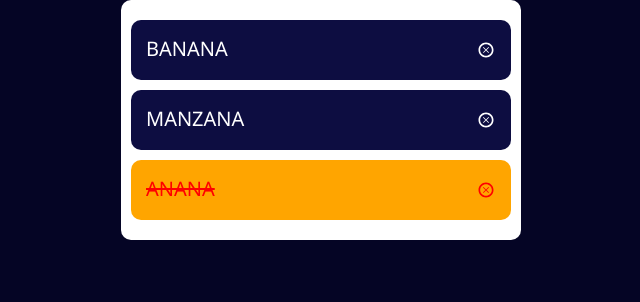
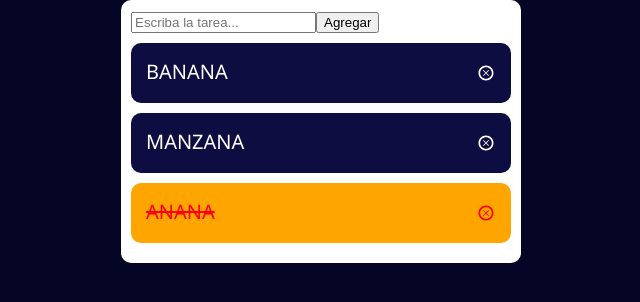
Before and after one commit to GonzaloSantillan-73/aplicacion-de-tareas, a React (Vite) app: page / in a window 1280 px wide. Shown: the top 302 px of the page, without its empty margins (319-959 px from the left). Built offline with nearby package versions, Linux system fonts and the light colour scheme.

Commit message:
cree la funcion de agregar tareas

```diff
--- /dev/null
+++ b/src/components/InputTareas.jsx
@@ -0,0 +1,31 @@
+import React,{useState} from "react";
+
+function InputTareas({agregarTarea}){
+
+  const [input,setInput] = useState("")
+
+  const manejarCambio=(e)=>{
+    setInput(e.target.value)
+  }
+
+  const manejarEnvio=(e)=>{
+    e.preventDefault()
+    const tareaNueva={
+      texto:input,
+      id:crypto.randomUUID(),
+      completado:false
+    }
+    agregarTarea(tareaNueva)
+  }
+
+  return(
+    <>
+      <form onSubmit={manejarEnvio}>
+        <input type="text" placeholder="Escriba la tarea..." name="tarea" onChange={manejarCambio} />
+        <button type="submit">Agregar</button>
+      </form>
+    </>
+  )
+}
+
+export default InputTareas
--- a/src/components/ListaTareas.jsx
+++ b/src/components/ListaTareas.jsx
@@ -1,5 +1,6 @@
 import React,{useState} from "react"
 import Tarea from "./Tarea"
+import InputTareas from "./InputTareas"
 
 function listaTareas() {
   const listaDeTareas = [
@@ -40,8 +41,13 @@ function listaTareas() {
     setTareas(tareasActualizadas);
   };
 
+  const agregarTarea = (tareaNueva) => {
+    setTareas([tareaNueva,...tareas])
+  }
+
   return (
     <div className="">
+      <InputTareas agregarTarea={agregarTarea}/>
       {tareas.map((tarea) => (
         <Tarea
           key={tarea.id}
```
Also changed, not shown: src/App.css (line endings or trailing spaces).
